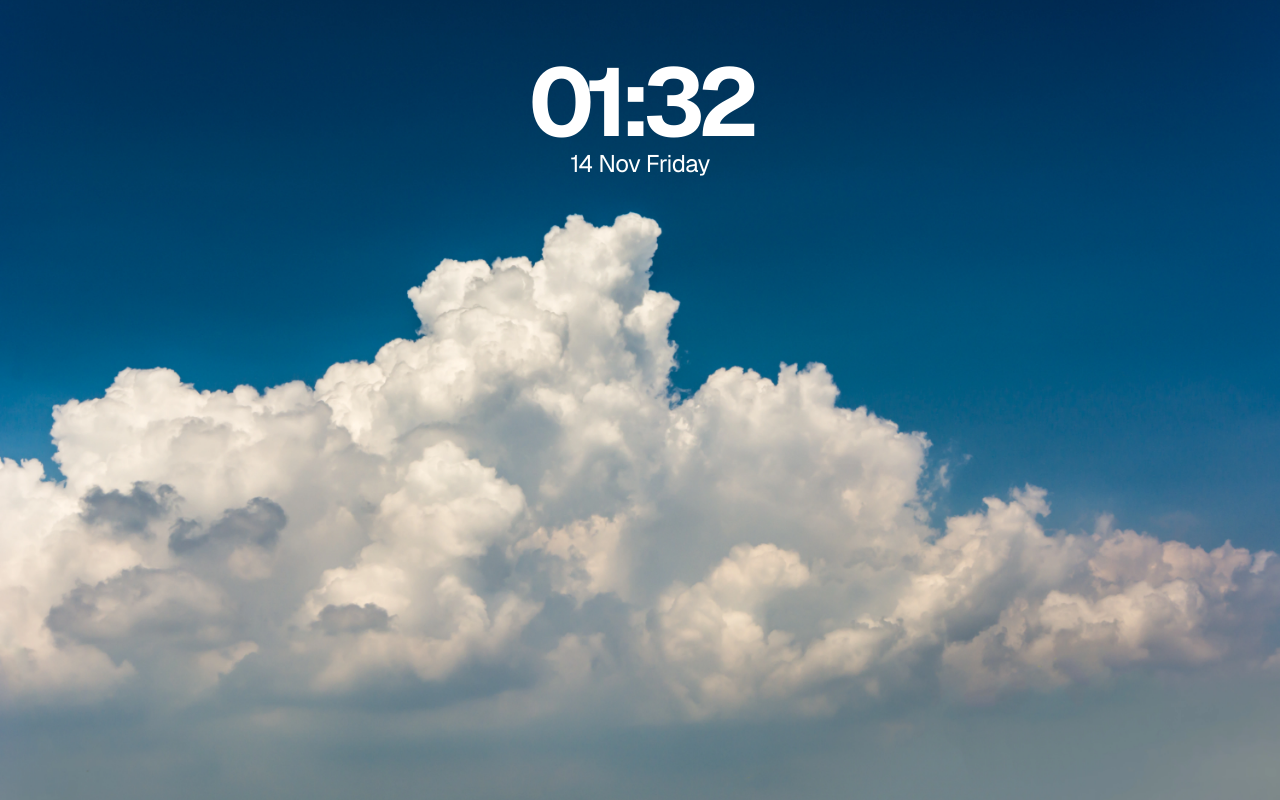
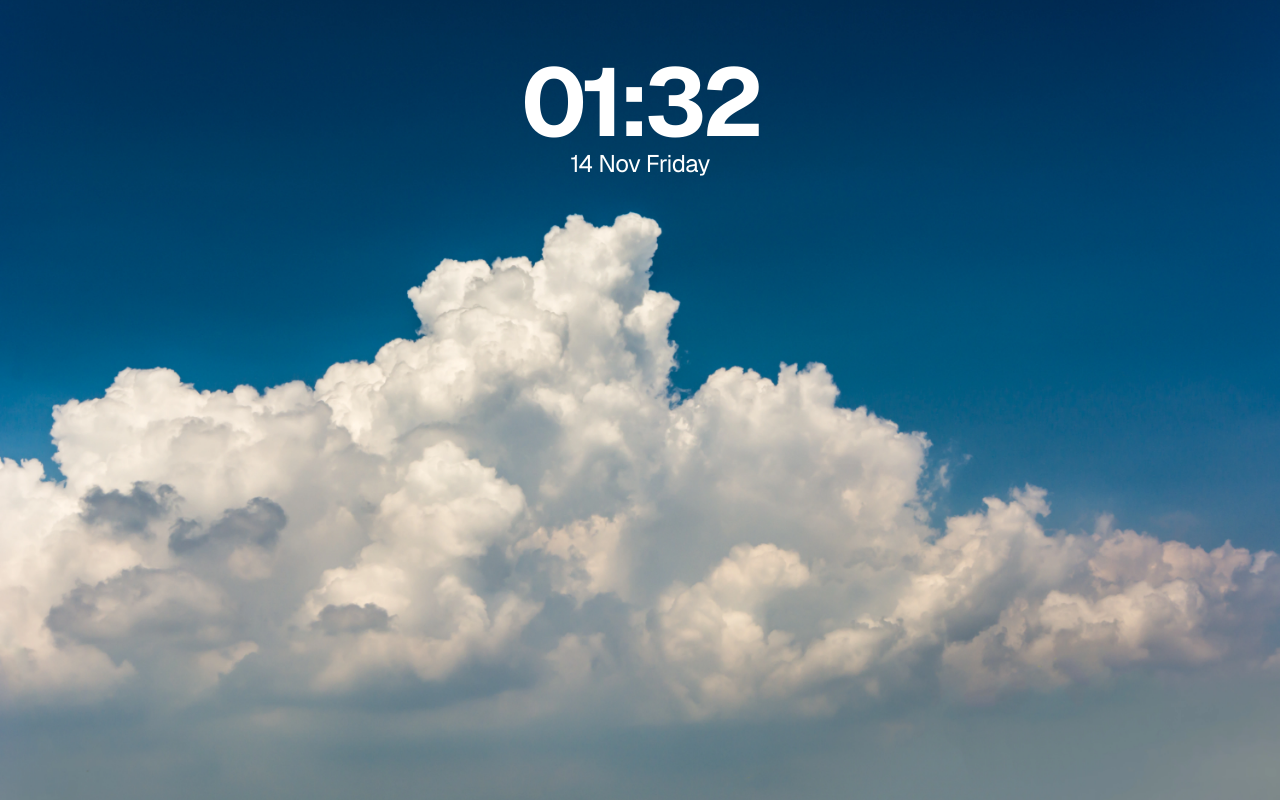
Before and after one commit to akshdzn/Muse, a Svelte app: page / in a window 1280 px wide. Built offline with nearby package versions, Linux system fonts and the light colour scheme.

Commit message:
qol fixes

```diff
--- a/src/app.css
+++ b/src/app.css
@@ -21,7 +21,8 @@ body {
     color: white;
     font-size: 96px;
     font-weight: bold;
-    letter-spacing: -8px;
+    letter-spacing: -5px;
+    user-select: none;
 }
 
 .timebx {
@@ -36,4 +37,5 @@ body {
     letter-spacing: -0.5px;
     font-size: 24px;
     margin-top: -16px;
+    user-select: none;
 }
```
